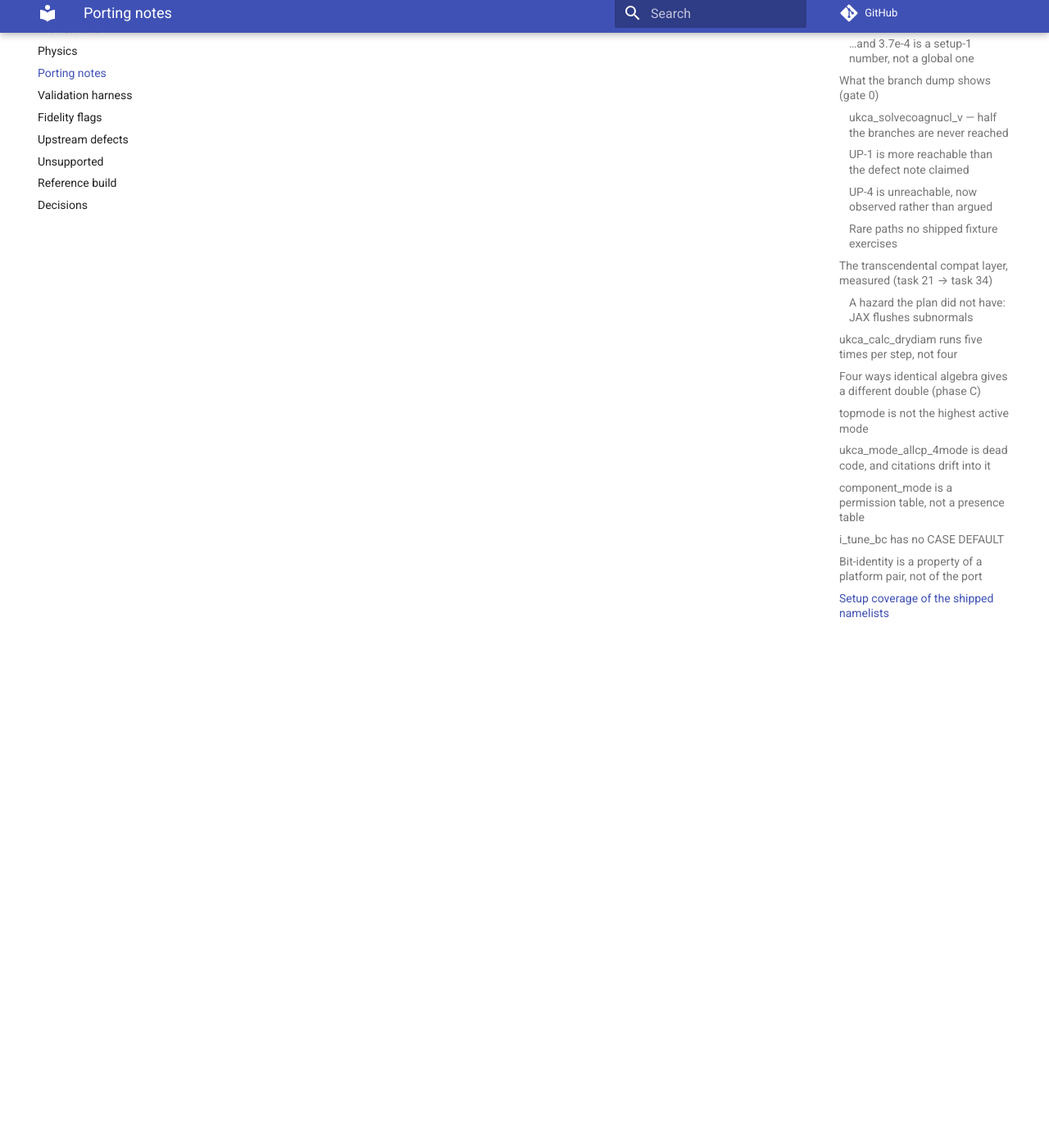
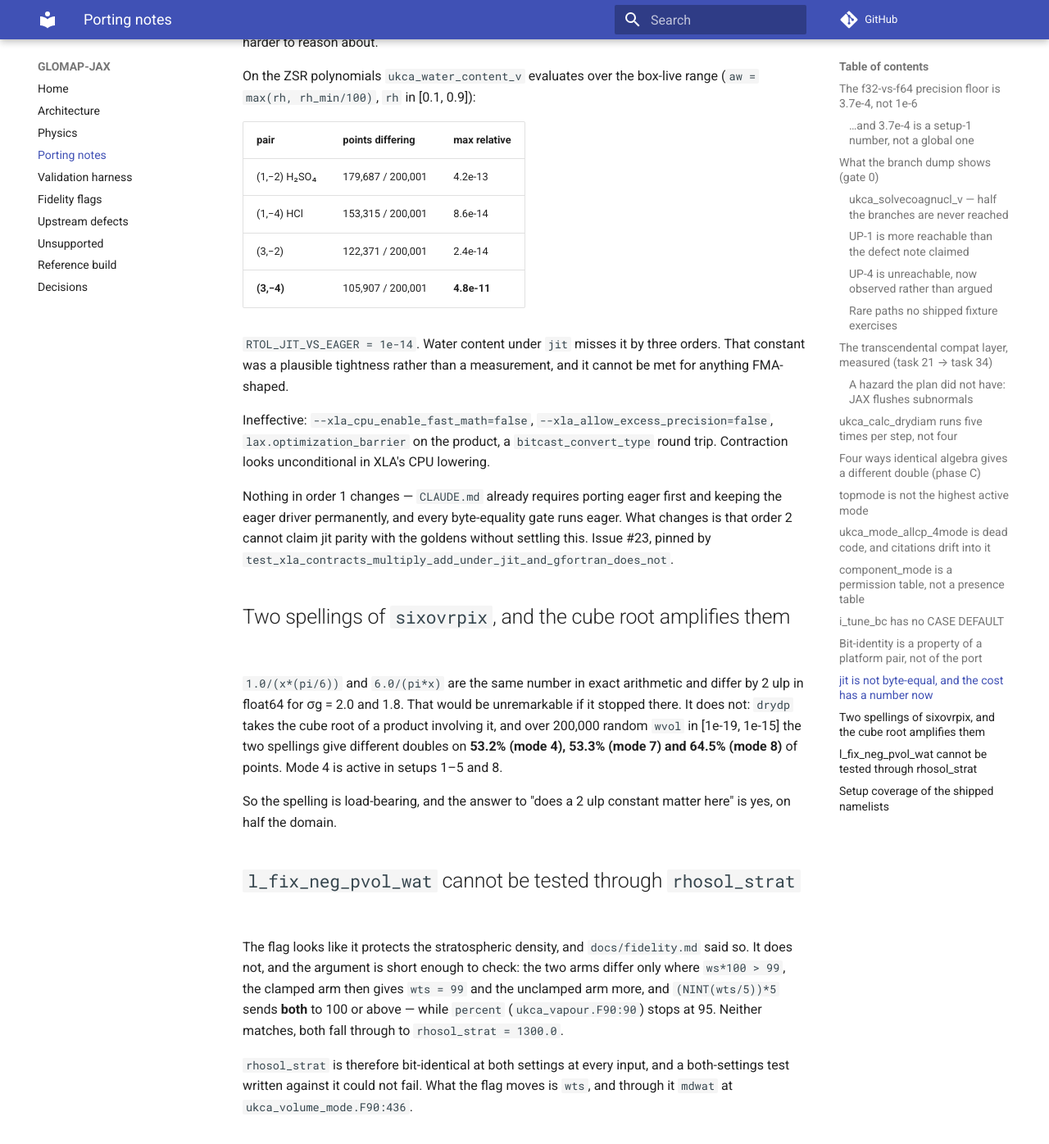
Before and after one commit to reflective-org/GLOMAP-JAX, an MkDocs documentation site: the page built from docs/porting-notes.md, in a window 1280 px wide and 1400 px high, scrolled down 8744 px. Shown: the top 1396 px of the window at 82% size. Built offline with MkDocs 1.6.1 and Material for MkDocs 9.7.7, drawn with Linux system fonts in a browser that asks for light colours; comment, search, counter and statistics services are not loaded; some of the changed text lies outside the part shown.

Commit message:
D0: close the phase D pre-task before any porting starts
Three of these change what later tasks are allowed to assert.

jit is not byte-equal to the reference. XLA-CPU contracts a*b+c into a true
FMA where the Fortran, built -ffp-contract=off, rounds twice. 23.4% of
200,000 random triples differ, and every differing jitted value is the
correctly-rounded FMA rather than anything reassociated -- verified exactly
with Fraction. On the ZSR polynomials in ukca_water_content_v the gap reaches
4.8e-11, three orders past RTOL_JIT_VS_EAGER, so that constant is a finding
rather than a knob. Order 1 is unaffected because every byte-equality gate
runs eager, which CLAUDE.md already required; order 2 cannot claim jit parity
until this is settled. Issue #23, pinned by a test written to hold on any
backend -- contraction may happen or not, but if it happens the result must
be the FMA.

l_fix_neg_pvol_wat does not reach rhosol_strat, and docs/fidelity.md said it
did. The arms differ only where ws*100 > 99; there the clamped arm gives
wts = 99 and the other gives more, and (NINT(wts/5))*5 sends both to 100 or
above while `percent` stops at 95 -- so both fall through to 1300.0. The
density is bit-identical at both settings at every input, and the
both-settings test that entry invited could not have failed. The flag moves
wts, hence mdwat at ukca_volume_mode.F90:436.

The vapour_round grid stopped at 100 because two files claimed wts is clamped
to [41, 99]. Only one arm has that ceiling; the default reaches 103.8. The
grid now runs to 110 and finds a seventh NINT tie at 102.5 that the old grid
could not reach. It is inert -- 105 misses `percent` either way -- but it was
unreachable by construction, which is the kind of gap that hides a live one.

Also records the sixovrpix measurement: two spellings differ by 2 ulp, and
the cube root amplifies that to different doubles on 53-65% of points.

Refs #23.

Co-Authored-By: Claude Opus 5 (1M context) <noreply@anthropic.com>
Claude-Session: https://claude.ai/code/session_01FG1oy8ih5kfCyXGdXL2epj

```diff
--- a/docs/porting-notes.md
+++ b/docs/porting-notes.md
@@ -357,6 +357,68 @@ capture platform. Worth knowing before phase I, where the trajectory goldens
 start branching on computed floats — a 2 ulp difference in `drydp` is normally
 2 ulp in the answer, but at a merge threshold it is a different mode structure.
 
+## `jit` is not byte-equal, and the cost has a number now
+
+XLA-CPU contracts `a*b + c` into a true FMA — one rounding where the reference
+does two, since every reference variant is built `-ffp-contract=off`
+(`build_reference.sh:37`, `build_f2py.sh:42`). Eager JAX does not contract.
+
+Measured on this arm64 build with jax 0.11.0: **23.4% of 200,000 random triples
+differ**, and every differing jitted value is the correctly-rounded FMA,
+checked exactly with `Fraction`. So this is contraction, not fast-math
+reassociation — which matters, because reassociation would be far harder to
+reason about.
+
+On the ZSR polynomials `ukca_water_content_v` evaluates over the box-live range
+(`aw = max(rh, rh_min/100)`, `rh` in [0.1, 0.9]):
+
+| pair | points differing | max relative |
+|---|---|---|
+| (1,−2) H₂SO₄ | 179,687 / 200,001 | 4.2e-13 |
+| (1,−4) HCl | 153,315 / 200,001 | 8.6e-14 |
+| (3,−2) | 122,371 / 200,001 | 2.4e-14 |
+| **(3,−4)** | 105,907 / 200,001 | **4.8e-11** |
+
+`RTOL_JIT_VS_EAGER = 1e-14`. Water content under `jit` misses it by three
+orders. That constant was a plausible tightness rather than a measurement, and
+it cannot be met for anything FMA-shaped.
+
+Ineffective: `--xla_cpu_enable_fast_math=false`,
+`--xla_allow_excess_precision=false`, `lax.optimization_barrier` on the
+product, a `bitcast_convert_type` round trip. Contraction looks unconditional
+in XLA's CPU lowering.
+
+Nothing in order 1 changes — `CLAUDE.md` already requires porting eager first
+and keeping the eager driver permanently, and every byte-equality gate runs
+eager. What changes is that order 2 cannot claim jit parity with the goldens
+without settling this. Issue #23, pinned by
+`test_xla_contracts_multiply_add_under_jit_and_gfortran_does_not`.
+
+## Two spellings of `sixovrpix`, and the cube root amplifies them
+
+`1.0/(x*(pi/6))` and `6.0/(pi*x)` are the same number in exact arithmetic and
+differ by 2 ulp in float64 for σg = 2.0 and 1.8. That would be unremarkable if
+it stopped there. It does not: `drydp` takes the cube root of a product
+involving it, and over 200,000 random `wvol` in [1e-19, 1e-15] the two
+spellings give different doubles on **53.2% (mode 4), 53.3% (mode 7) and 64.5%
+(mode 8)** of points. Mode 4 is active in setups 1–5 and 8.
+
+So the spelling is load-bearing, and the answer to "does a 2 ulp constant
+matter here" is yes, on half the domain.
+
+## `l_fix_neg_pvol_wat` cannot be tested through `rhosol_strat`
+
+The flag looks like it protects the stratospheric density, and
+`docs/fidelity.md` said so. It does not, and the argument is short enough to
+check: the two arms differ only where `ws*100 > 99`, the clamped arm then gives
+`wts = 99` and the unclamped arm more, and `(NINT(wts/5))*5` sends **both** to
+100 or above — while `percent` (`ukca_vapour.F90:90`) stops at 95. Neither
+matches, both fall through to `rhosol_strat = 1300.0`.
+
+`rhosol_strat` is therefore bit-identical at both settings at every input, and
+a both-settings test written against it could not fail. What the flag moves is
+`wts`, and through it `mdwat` at `ukca_volume_mode.F90:436`.
+
 ## Setup coverage of the shipped namelists
 
 `boundary_layer` and `free_troposphere` are both `i_mode_setup = 1` — four
```
Also changed, not shown: docs/fidelity.md (+15 -4 lines), 5 other files.
